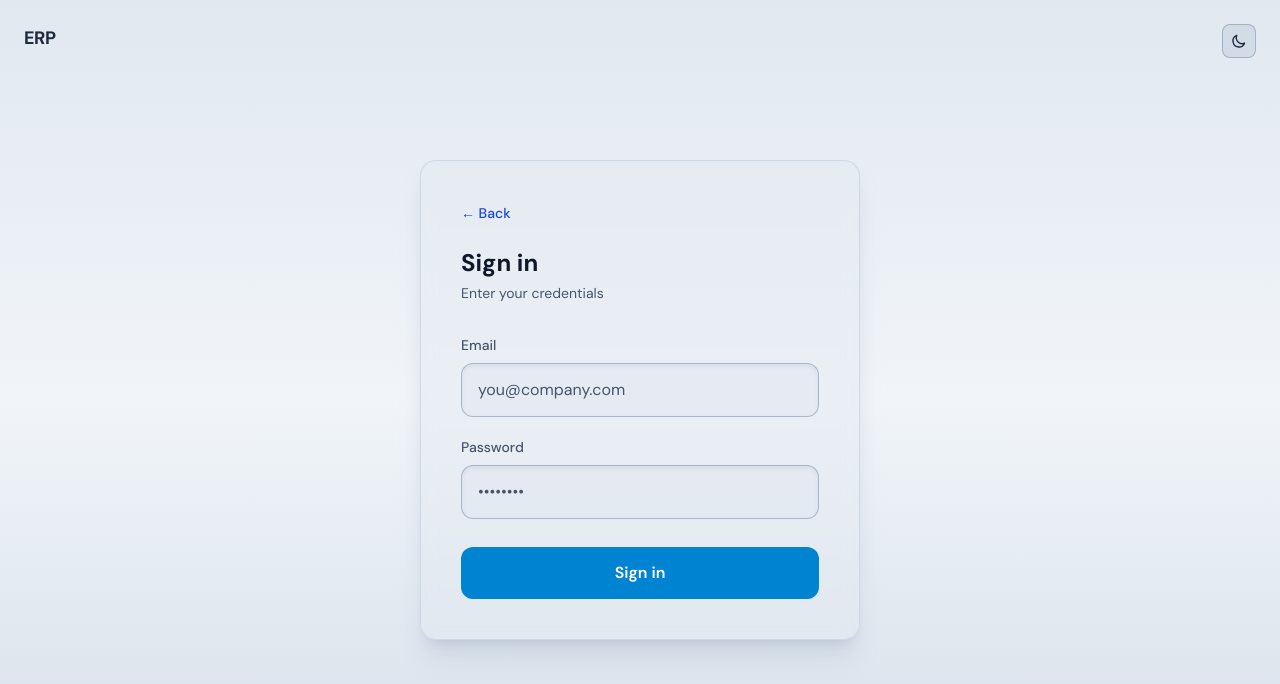
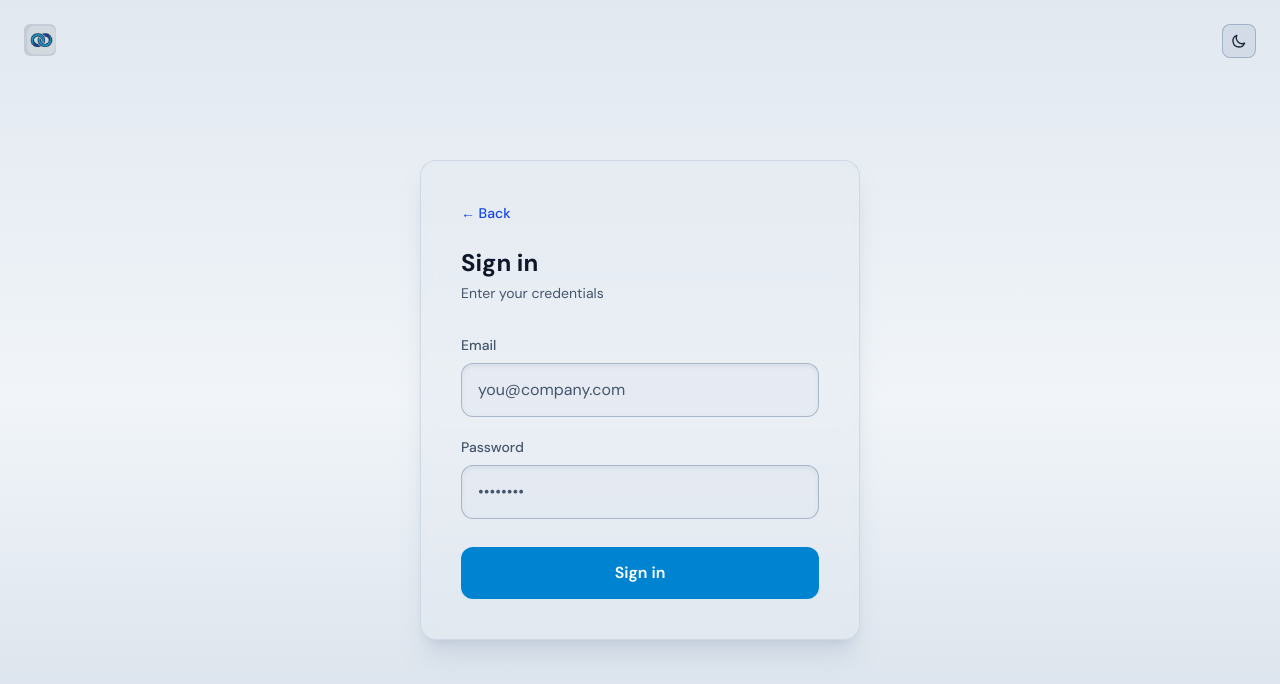
Before and after one commit to AshishBedi1/ERP, a React (Vite) app in the folder client/: page /login in a window 1280 px wide. Shown: the top 684 px of the page. Built offline with nearby package versions, Linux system fonts and the light colour scheme; no server answers.

Commit message:
Update logo and favicon

```diff
--- a/client/index.html
+++ b/client/index.html
@@ -14,7 +14,8 @@
     <meta charset="UTF-8" />
     <link rel="preconnect" href="https://fonts.googleapis.com">
     <link href="https://fonts.googleapis.com/css2?family=DM+Sans:ital,opsz,wght@0,9..40,400;0,9..40,500;0,9..40,600;0,9..40,700&display=swap" rel="stylesheet">
-    <link rel="icon" type="image/svg+xml" href="/vite.svg" />
+    <link rel="icon" type="image/png" href="/erp-logo-light.png" />
+    <link rel="apple-touch-icon" href="/erp-logo-light.png" />
     <meta name="viewport" content="width=device-width, initial-scale=1.0, viewport-fit=cover" />
     <title>ERP - Employee & Employer</title>
   </head>
--- a/client/src/components/AppShell.jsx
+++ b/client/src/components/AppShell.jsx
@@ -3,6 +3,7 @@ import { Link, NavLink, useLocation } from 'react-router-dom';
 import axios from 'axios';
 import { useAuth } from '../context/AuthContext';
 import ThemeToggle from './ThemeToggle';
+import ErpLogo from './ErpLogo';
 
 export const EMPLOYER_TEAM_REFRESH = 'employer-team-refresh';
 
@@ -148,9 +149,10 @@ export default function AppShell({ children, title, scrollableContent = true, fl
           <Link
             to="/dashboard"
             onClick={() => setMobileNavOpen(false)}
-            className="line-clamp-2 min-w-0 flex-1 text-left text-base font-bold leading-tight tracking-tight text-slate-900 transition-colors hover:text-blue-700 focus:outline-none focus-visible:ring-2 focus-visible:ring-blue-500/60 dark:text-slate-100 dark:hover:text-blue-200 md:text-lg"
+            className="line-clamp-2 flex min-w-0 flex-1 items-center gap-2.5 text-left text-base font-bold leading-tight tracking-tight text-slate-900 transition-colors hover:text-blue-700 focus:outline-none focus-visible:ring-2 focus-visible:ring-blue-500/60 dark:text-white dark:hover:text-blue-200 md:text-lg"
           >
-            {user?.companyName?.trim() || 'Company'}
+            <ErpLogo />
+            <span className="min-w-0 antialiased text-shadow-none">{user?.companyName?.trim() || 'Company'}</span>
           </Link>
           <button
             type="button"
@@ -378,12 +380,14 @@ export default function AppShell({ children, title, scrollableContent = true, fl
             {!title && user?.companyName?.trim() ? (
               <Link
                 to="/dashboard"
-                className="block truncate text-sm font-semibold leading-tight text-slate-900 transition-colors hover:text-blue-700 dark:text-slate-100 dark:hover:text-blue-200"
+                className="block truncate text-sm font-semibold leading-tight text-slate-900 transition-colors hover:text-blue-700 dark:text-white dark:hover:text-blue-200 antialiased text-shadow-none"
               >
                 {headerTitle}
               </Link>
             ) : (
-              <p className="truncate text-sm font-semibold leading-tight text-slate-900 dark:text-slate-100">{headerTitle}</p>
+              <p className="truncate text-sm font-semibold leading-tight text-slate-900 dark:text-white antialiased text-shadow-none">
+                {headerTitle}
+              </p>
             )}
             {headerSubtitle && (
               <Link
--- /dev/null
+++ b/client/src/components/ErpLogo.jsx
@@ -0,0 +1,6 @@
+import logo from '../assets/erp-logo-light.png';
+
+/** Same mark in light and dark; PNG is bundled for reliable deploy URLs. */
+export default function ErpLogo({ className = 'h-9 w-9 shrink-0 rounded-lg' }) {
+  return <img src={logo} alt="" width={36} height={36} className={className} />;
+}
--- a/client/src/pages/Login.jsx
+++ b/client/src/pages/Login.jsx
@@ -2,6 +2,7 @@ import { useState } from 'react';
 import { Link, useNavigate, useLocation, useSearchParams } from 'react-router-dom';
 import { useAuth } from '../context/AuthContext';
 import ThemeToggle from '../components/ThemeToggle';
+import ErpLogo from '../components/ErpLogo';
 
 export default function Login() {
   const [email, setEmail] = useState('');
@@ -34,7 +35,13 @@ export default function Login() {
   return (
     <div className="erp-page-auth relative flex min-h-screen w-full flex-col items-center justify-center px-4 py-8 sm:p-8">
       <div className="absolute left-4 top-4 flex w-[calc(100%-2rem)] items-start justify-between sm:left-6 sm:top-6 sm:w-[calc(100%-3rem)]">
-        <span className="text-lg font-bold tracking-tight text-slate-800 dark:text-slate-200">ERP</span>
+        <Link
+          to="/"
+          className="inline-flex shrink-0 rounded-lg focus:outline-none focus-visible:ring-2 focus-visible:ring-blue-500/60"
+          aria-label="Home"
+        >
+          <ErpLogo className="h-8 w-8 shrink-0 rounded-md" />
+        </Link>
         <ThemeToggle />
       </div>
       <div className="erp-panel-auth relative w-full max-w-[440px] shrink-0 p-6 sm:p-10">
--- a/client/src/pages/Register.jsx
+++ b/client/src/pages/Register.jsx
@@ -3,6 +3,7 @@ import { Link, useNavigate, useSearchParams } from 'react-router-dom';
 import { useAuth } from '../context/AuthContext';
 import axios from 'axios';
 import ThemeToggle from '../components/ThemeToggle';
+import ErpLogo from '../components/ErpLogo';
 
 export default function Register() {
   const [searchParams] = useSearchParams();
@@ -75,7 +76,13 @@ export default function Register() {
   return (
     <div className="erp-page-auth relative flex min-h-screen w-full flex-col items-center justify-center px-4 py-8 sm:p-8">
       <div className="absolute left-4 top-4 flex w-[calc(100%-2rem)] items-start justify-between sm:left-6 sm:top-6 sm:w-[calc(100%-3rem)]">
-        <span className="text-lg font-bold tracking-tight text-slate-800 dark:text-slate-200">ERP</span>
+        <Link
+          to="/"
+          className="inline-flex shrink-0 rounded-lg focus:outline-none focus-visible:ring-2 focus-visible:ring-blue-500/60"
+          aria-label="Home"
+        >
+          <ErpLogo className="h-8 w-8 shrink-0 rounded-md" />
+        </Link>
         <ThemeToggle />
       </div>
       <div className="erp-panel-auth w-full max-w-[440px] shrink-0 p-6 sm:p-10">
--- a/client/src/pages/RoleSelect.jsx
+++ b/client/src/pages/RoleSelect.jsx
@@ -2,6 +2,7 @@ import { useNavigate, Link, Navigate } from 'react-router-dom';
 import { useAuth } from '../context/AuthContext';
 import { EmployerIllustration, EmployeeIllustration } from '../components/RoleIllustrations';
 import ThemeToggle from '../components/ThemeToggle';
+import ErpLogo from '../components/ErpLogo';
 
 const ROLES = [
   { id: 'employer', label: 'Employer', Icon: EmployerIllustration },
@@ -21,7 +22,9 @@ export default function RoleSelect() {
   return (
     <div className="erp-page-auth relative flex min-h-screen w-full flex-col items-center justify-center px-4 py-12">
       <div className="absolute left-6 top-6 flex w-[calc(100%-3rem)] items-start justify-between">
-        <span className="text-lg font-bold tracking-tight text-slate-800 dark:text-slate-200">ERP</span>
+        <Link to="/" className="inline-flex shrink-0 focus:outline-none focus-visible:ring-2 focus-visible:ring-blue-500/60 rounded-lg" aria-label="Home">
+          <ErpLogo className="h-8 w-8 shrink-0 rounded-md" />
+        </Link>
         <ThemeToggle />
       </div>
       <h1 className="text-2xl font-bold text-slate-900 dark:text-slate-100">Sign in</h1>
```
Also changed, not shown: client/public/erp-logo-light.png (added), client/src/assets/erp-logo-light.png (added).
